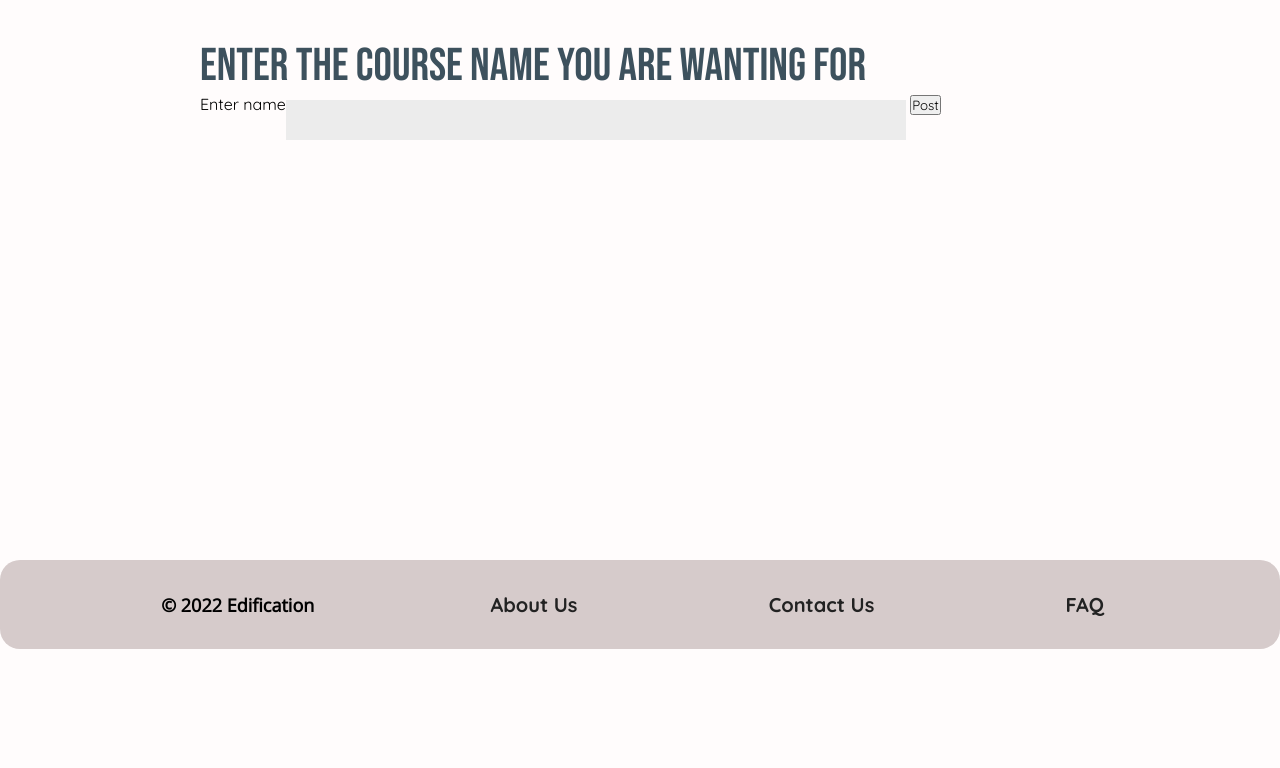
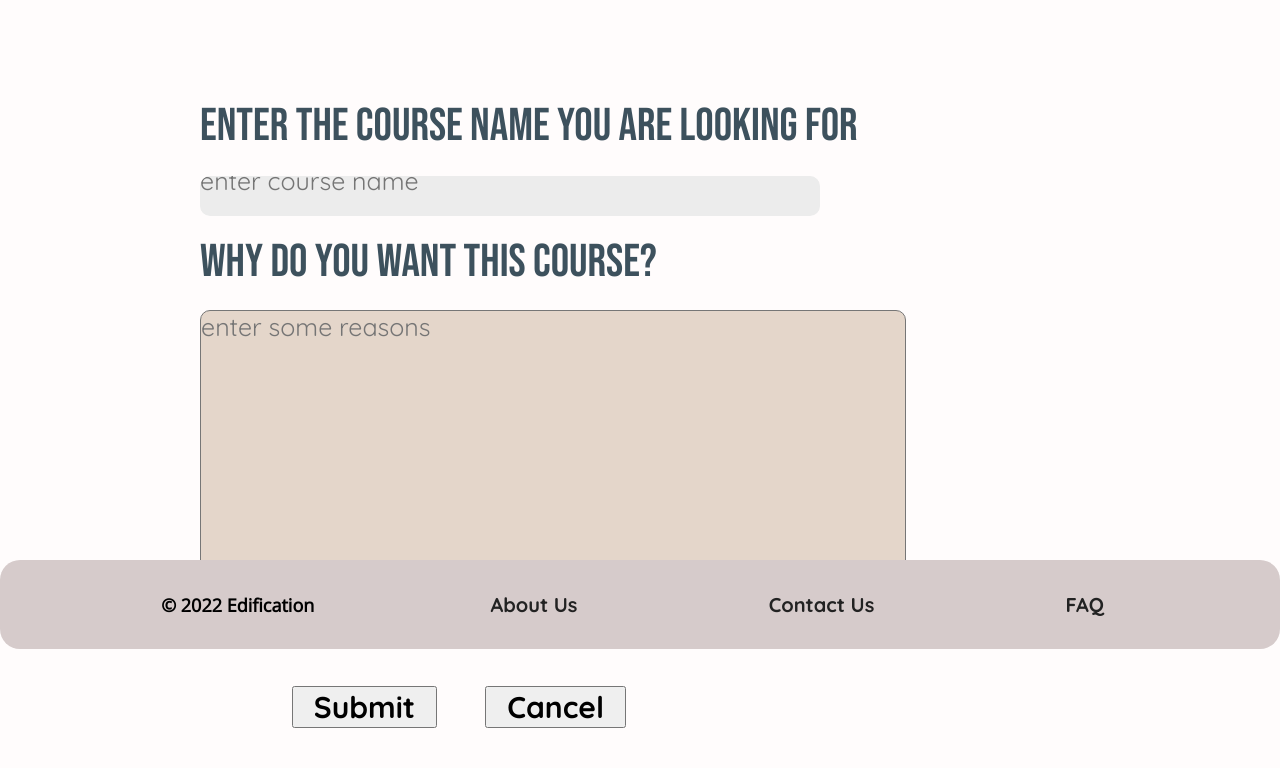
Before and after one commit to dhiman-dev/Edification, a PHP site: page /Edification/course_req.php in a window 1280 px wide; the page is wider, and only the part inside the window is pictured. Shown: the part 151-919 px from the top of that part. Before the commit the page ends 800 px from the top of that part, so only its background shows below. Run offline with PHP 8.4, Linux system fonts and the light colour scheme; data comes from the database, SQL or seed files in the repository.

Commit message:
course req front-end added

```diff
--- a/all_courses.php
+++ b/all_courses.php
@@ -20,7 +20,7 @@
     <div class="dash-nav">
       <ul>
         <li> <a href="dashboard.php">Home</a></li>
-        <li> <a href="#">Your Courses</a></li>
+        <li> <a href="course_req.php">Course Request</a></li>
         <li> <a href="all_courses.php">All Courses</a></li>
         <li> <a href="#">Contribute</a></li>
       </ul>
@@ -48,7 +48,7 @@
          require('connection.php');
          $sql = "SELECT course_name,instructor FROM all_courses where status=1";
          //execute the querry
-         $res = mysqli_query($con , $sql) or die(mysqli_error());
+         $res = mysqli_query($con , $sql);
 
          // check whether the query is executed or not
          if($res==TRUE)
--- a/course_req.php
+++ b/course_req.php
@@ -4,8 +4,8 @@ session_start();
 include("connection.php");
 $req = "select * from users ";
 $re = mysqli_query($con, $req);
-$list = mysqli_fetch_all($re,MYSQLI_ASSOC);
-if(isset($_POST['req'])){
+$list = mysqli_fetch_all($re, MYSQLI_ASSOC);
+if (isset($_POST['req'])) {
 
   $request = $_POST['request'];
 
@@ -20,6 +20,7 @@ if(isset($_POST['req'])){
 
 <!DOCTYPE html>
 <html lang="en">
+
 <head>
   <meta charset="UTF-8">
   <meta http-equiv="X-UA-Compatible" content="IE=edge">
@@ -31,6 +32,7 @@ if(isset($_POST['req'])){
   <link href="https://fonts.googleapis.com/css2?family=Quicksand:wght@300;400;500;700&display=swap" rel="stylesheet">
   <link rel="stylesheet" href="css/style.css">
 </head>
+
 <body>
   <header id="main-header">
     <div class="dash-nav">
@@ -56,13 +58,30 @@ if(isset($_POST['req'])){
   </header>
 
   <section class="section-p1">
+    <br><br><br>
+    <form class="form-style-4" action="" method="POST">
+      <span>
+        <h2>Enter the course name you are looking for</h2>
+      </span> <br>
+      <label for="field1">
+        <input id="crs" type="text" placeholder="enter course name" name="request" />
+      </label>
 
-  <form class="form-style-4" action="" method="POST" >
-		<h2>Enter the course name you are wanting for</h2>
-        <label for="field1">
-            <span>Enter name</span><input type="text" name="request"  />
-            <span> </span><input type="submit" value="Post" name="req" />
+      <br><br>
+
+      <label for="field2">
+        <span>
+          <h2>Why do you want this course?</h2>
+        </span><br>
+        <textarea name="comment" rows="10" cols="53" placeholder="enter some reasons"></textarea>
       </label>
+
+      <br> <br><br><br>
+      &nbsp; &nbsp; &nbsp;&nbsp; &nbsp; &nbsp;&nbsp; &nbsp; &nbsp;&nbsp; &nbsp; &nbsp;
+      <button> <a href="#" class="btn-primary">Submit</a></button>
+      &nbsp; &nbsp; &nbsp; &nbsp; &nbsp;
+      <button> <a href="#" class="btn-primary">Cancel</a></button>
+
     </form>
   </section>
 
@@ -73,4 +92,28 @@ if(isset($_POST['req'])){
     <a href="" class="footer-btn">FAQ</a>
   </footer>
 </body>
+
 </html>
+
+
+<style>
+  #crs {
+    font-size: 25px;
+    border-radius: 10px;
+  }
+
+  textarea {
+    font-size: 25px;
+    border-radius: 10px;
+    background-color: #e4d6ca;
+  }
+
+  .btn-primary {
+    padding: 20px;
+    text-decoration: solid;
+    color: black;
+    font-weight: bold;
+    font-size: 30px;
+    border-radius: 2px;
+  }
+</style>
--- a/css/style2.css
+++ b/css/style2.css
@@ -165,11 +165,11 @@
     left: 43%;
     display: flex;
     align-items: center;
+    /* text-decoration: none; */
   }
 
   .get-started-btn img{
     padding-right: 5px;
-
   }
 
   .content{
```
Also changed, not shown: index.php (+6 -6 lines), login_as.php (added, +89 -0 lines), img/admin.png (added), img/instrctr.png (added), img/usr.png (added). Lines whose indentation alone changed are shown as unchanged.
